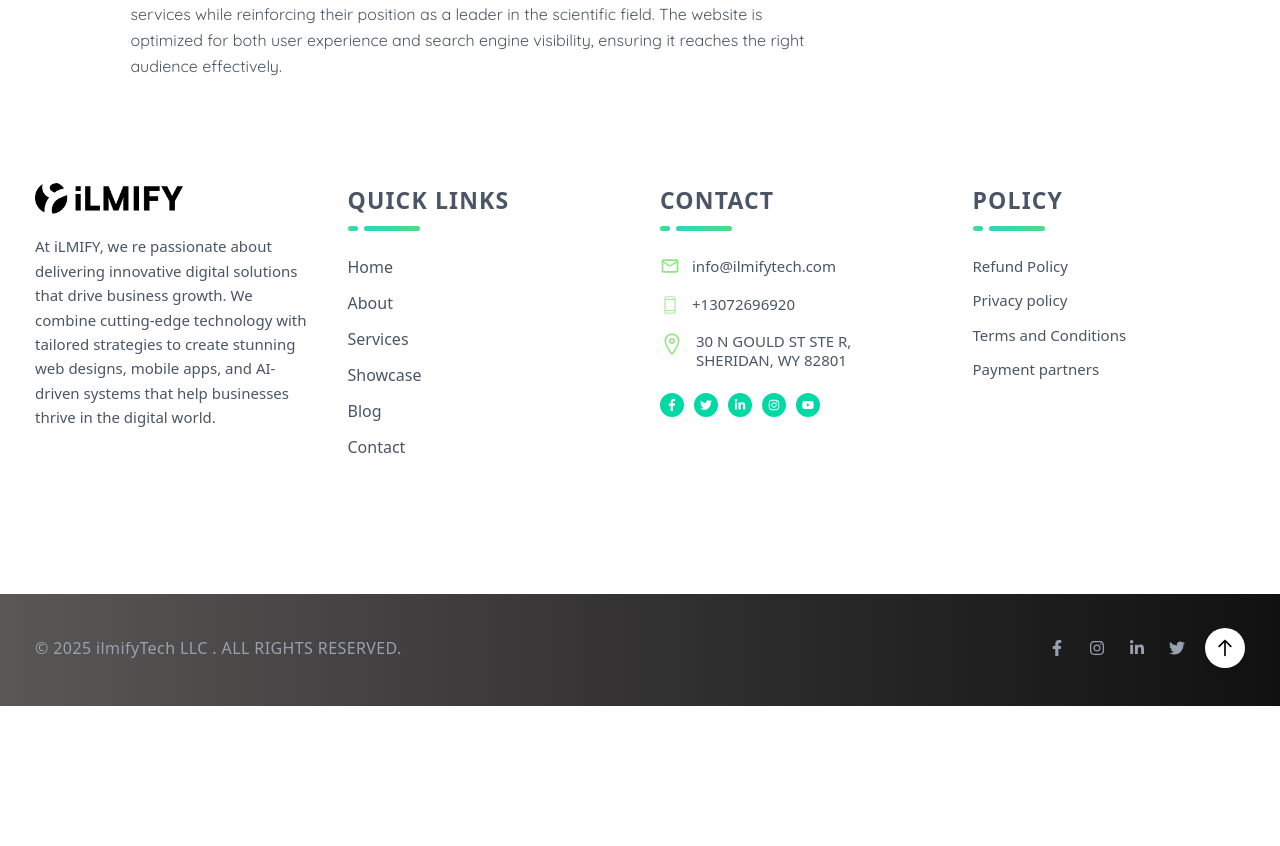
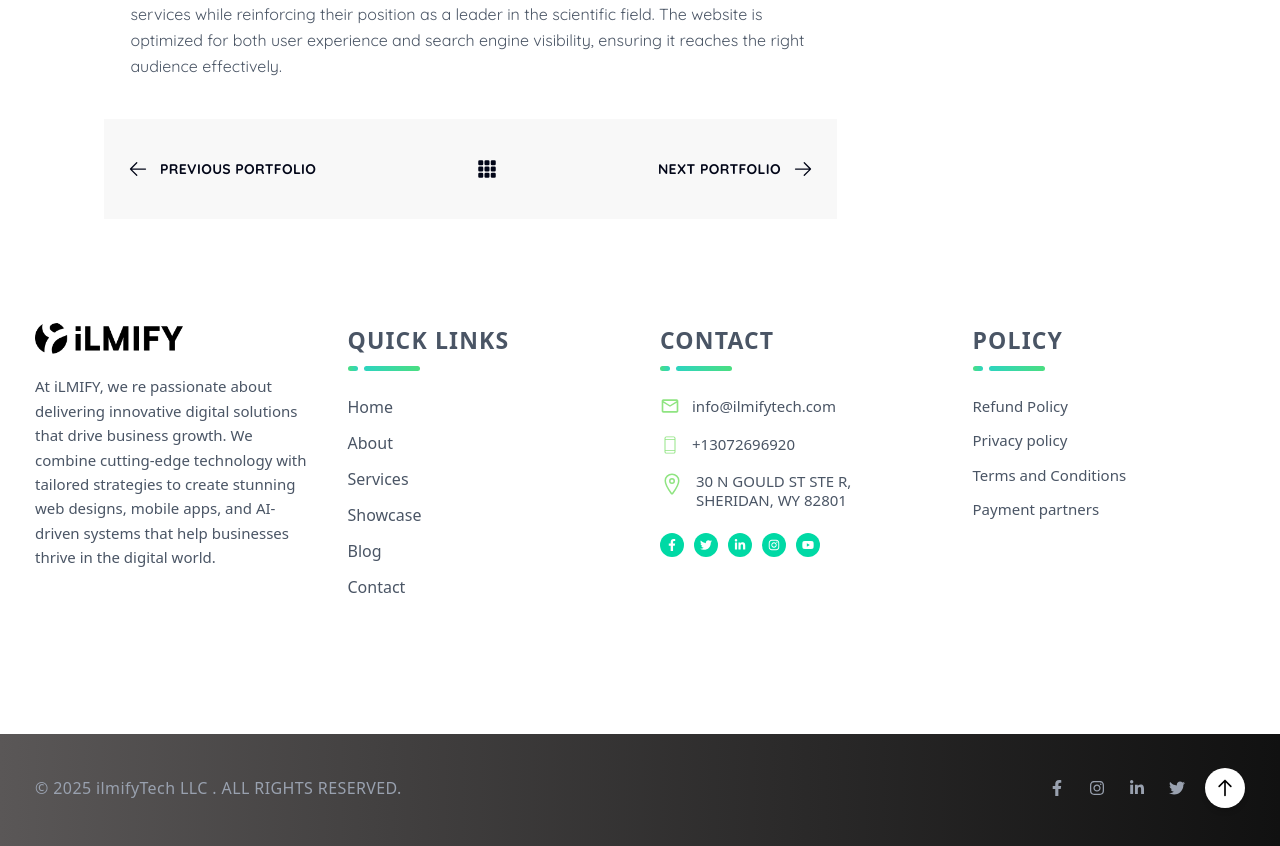
Before and after one commit to rubel6610/ilmifytechagency-frontend, a Next.js app: page /showcase/2 in a window 1280 px wide. Shown: the part 2302-3148 px from the top of the page. Before the commit the page ends 3008 px from the top, so only its background shows below. Built offline with nearby package versions, Linux system fonts and the light colour scheme.

Commit message:
added pagination on showcase details page

```diff
--- a/app/showcase/[id]/page.jsx
+++ b/app/showcase/[id]/page.jsx
@@ -16,20 +16,35 @@ import { TiSocialFacebook, TiSocialTwitter } from "react-icons/ti";
 import { FiPocket } from "react-icons/fi";
 import { RiTelegram2Line } from "react-icons/ri";
 import { IoLogoLinkedin } from "react-icons/io5";
+import Link from "next/link";
+import { HiArrowLeft, HiArrowRight } from "react-icons/hi2";
+import { BsGrid3X3GapFill } from "react-icons/bs";
 
 const CardDetails = () => {
   const [social, setSocial] = useState(false);
   const { id } = useParams();
 
-  const project = projectsData.find((item) => item.id === Number(id));
+   const currentIndex = projectsData.findIndex(
+    (item) => item.id === Number(id)
+  );
+
+  const project = projectsData[currentIndex];
+
+  const prevProject = projectsData[currentIndex - 1];
+  const nextProject = projectsData[currentIndex + 1];
 
   if (!project) {
-    return <div className="py-20 text-center text-xl">Project not found</div>;
+    return (
+      <div className="py-20 text-center text-xl">
+        Project not found
+      </div>
+    );
   }
+
 
   const socialLinks = (
     <ul
-      className="absolute top-950 right-50  md:right-100 lg:right-17 lg:top-87
+      className="absolute top-950 right-50  md:right-100 lg:right-17 lg:top-83
       flex flex-col  lg:flex-row items-center gap-4
       bg-black text-white
       px-6 py-3
@@ -204,6 +219,46 @@ const CardDetails = () => {
             effectively.
           </p>
         </div>
+    <div className="hidden lg:block mt-10 bg-[#F8F8F8]">
+      <div className="max-w-5xl mx-auto px-6 py-10 flex items-center justify-between">
+
+        {/* PREVIOUS */}
+        {prevProject ? (
+          <Link
+            href={`/showcase/${prevProject.id}`}
+            className="group flex items-center gap-3 text-sm font-semibold tracking-wide uppercase"
+          >
+            <HiArrowLeft className="text-xl transition-transform group-hover:-translate-x-1" />
+            <span>Previous Portfolio</span>
+          </Link>
+        ) : (
+          <div />
+        )}
+
+        {/* CENTER GRID */}
+        <Link
+          href="/showcase"
+          className="text-xl hover:scale-110 transition-transform"
+          aria-label="All portfolios"
+        >
+         <BsGrid3X3GapFill />
+        </Link>
+
+        {/* NEXT */}
+        {nextProject ? (
+          <Link
+            href={`/showcase/${nextProject.id}`}
+            className="group flex items-center gap-3 text-sm font-semibold tracking-wide uppercase"
+          >
+            <span>Next Portfolio</span>
+            <HiArrowRight className="text-xl transition-transform group-hover:translate-x-1" />
+          </Link>
+        ) : (
+          <div />
+        )}
+
+      </div>
+    </div>
       </div>
 
       {/* RIGHT SECTION */}
@@ -249,6 +304,45 @@ const CardDetails = () => {
           </div>{" "}
         </div>{" "}
       </div>
+          <div className="block lg:hidden mt-24 bg-[#F8F8F8]">
+      <div className="max-w-5xl mx-auto px-6 py-10 flex items-center justify-between">
+
+        {/* PREVIOUS */}
+        {prevProject ? (
+          <Link
+            href={`/showcase/${prevProject.id}`}
+            className="group flex items-center gap-3 text-sm font-semibold tracking-wide uppercase"
+          >
+            <HiArrowLeft className="text-xl transition-transform group-hover:-translate-x-1" />
+            <span>Previous Portfolio</span>
+          </Link>
+        ) : (
+          <div />
+        )}
+
+        {/* CENTER GRID */}
+        <div
+          className="text-xl hover:scale-110 pr-8 md:pr-0 transition-transform"
+          aria-label="All portfolios"
+        >
+         <BsGrid3X3GapFill className="" />
+        </div>
+
+        {/* NEXT */}
+        {nextProject ? (
+          <Link
+            href={`/showcase/${nextProject.id}`}
+            className="group flex items-center gap-3 text-sm font-semibold tracking-wide uppercase"
+          >
+            <span>Next Portfolio</span>
+            <HiArrowRight className="text-xl transition-transform group-hover:translate-x-1" />
+          </Link>
+        ) : (
+          <div />
+        )}
+
+      </div>
+    </div>
     </div>
   );
 };
--- a/app/showcase/components/projectData.js
+++ b/app/showcase/components/projectData.js
@@ -17,7 +17,7 @@ export const projectsData = [
   },
   {
     id: 3,
-    image: "/assets/store_design.jpg",
+    image: "/assets/helping_hand.webp",
     title: "Hopes Promise Respite",
     author: "LLC Hopejekakye",
     type: "CMS",
@@ -25,7 +25,7 @@ export const projectsData = [
   },
   {
     id: 4,
-    image: "/assets/customtrading_pic.jpg",
+    image: "/assets/store_design.jpg",
     title: "Shopify Store Design",
     author: "CHARM",
     type: "CMS",
@@ -33,7 +33,7 @@ export const projectsData = [
   },
   {
     id: 5,
-    image: "/assets/custom-trading.jpg",
+    image: "/customtrading_pic.jpg",
     title: "Custom Trading Website",
     author: "John",
     type: "Costum",
```
Also changed, not shown: public/assets/helping_hand.webp (added), public/customtrading_pic.jpg (added).
